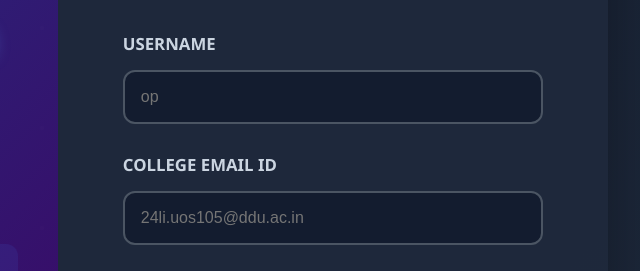
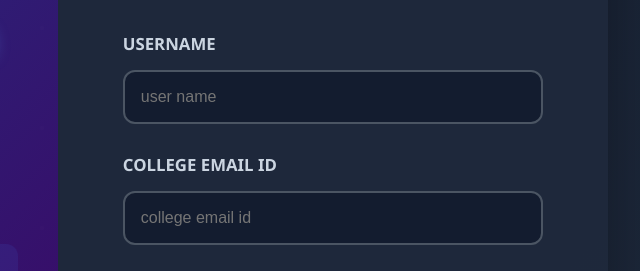
Before and after one commit to Maharsh-Nayak/CSI-Quizz, a website: page public/ohm.html in a window 1280 px wide. Shown: the part 262-533 px from the top of the page, 640-1280 px from the left. Drawn offline with Linux system fonts and the light colour scheme; files whose address does not match are found by name.

Commit message:
minor updates

```diff
--- a/public/ohm.html
+++ b/public/ohm.html
@@ -415,12 +415,12 @@
         <form id="loginForm" method="POST" action="/join">
           <div class="form-group">
             <label for="name">USERNAME</label>
-            <input type="text" id="name" name="name" placeholder="op" />
+            <input type="text" id="name" name="name" placeholder="user name" />
           </div>
 
           <div class="form-group">
             <label for="email">COLLEGE EMAIL ID</label>
-            <input type="email" id="email" name="email" placeholder="24li.uos105@ddu.ac.in" />
+            <input type="email" id="email" name="email" placeholder="college email id" />
           </div>
 
           <button type="submit" class="login-btn">START GAME NOW</button>
```
